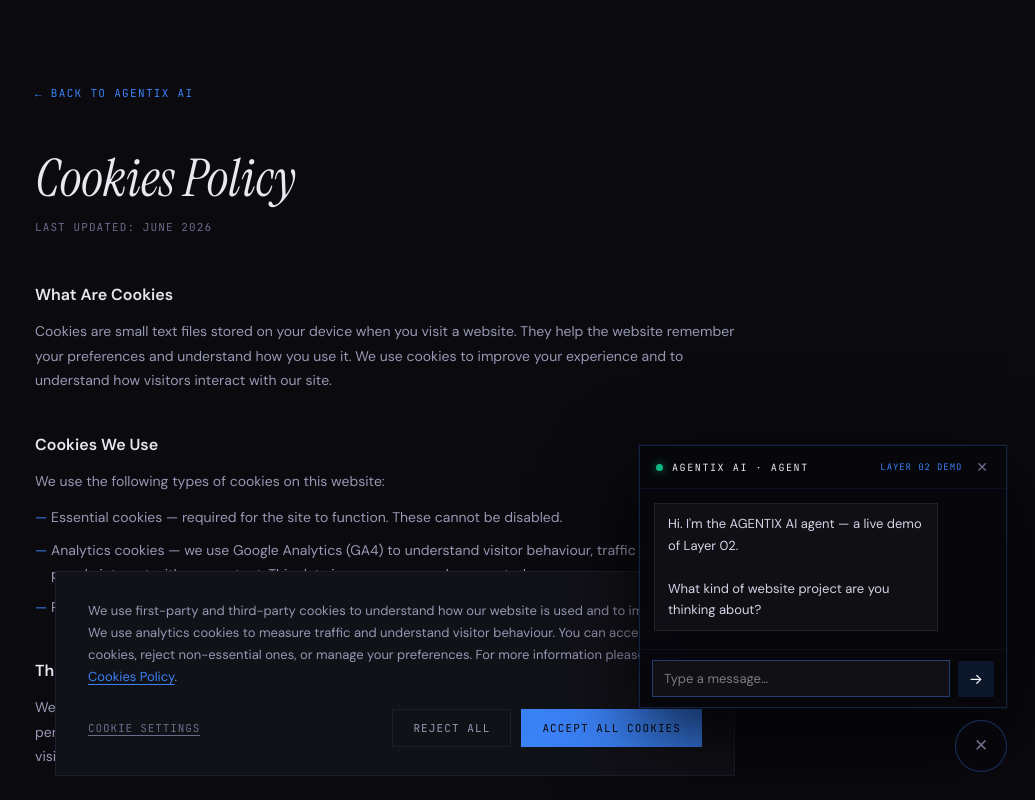
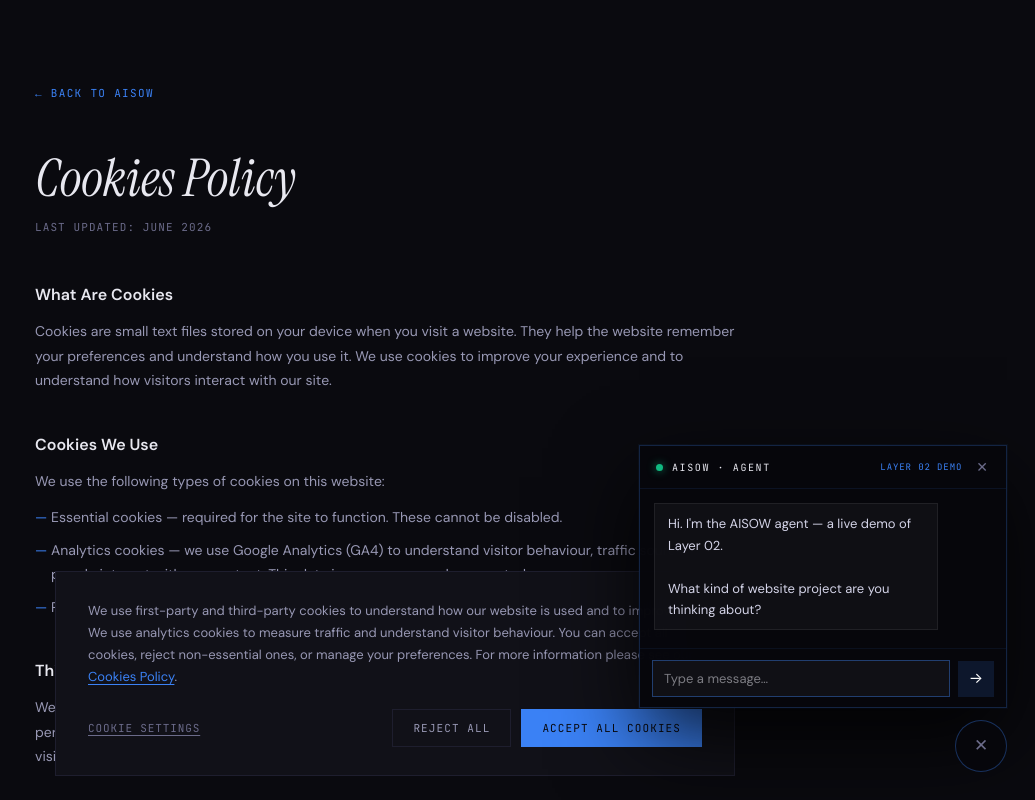
Before and after one commit to Sonya2301/agentix-ai, a Next.js app: page /cookies-policy in a window 1280 px wide. Both pictures are taken after a click on the button "Talk to AI agent". Shown: the top 800 px of the page, without its empty margins (245-1280 px from the left). Built offline with nearby package versions, Linux system fonts and the light colour scheme.

Commit message:
Rename brand from AGENTIX AI to AISOW across all files
Co-Authored-By: Claude Sonnet 4.6 <noreply@anthropic.com>

```diff
--- a/src/app/cookies-policy/page.tsx
+++ b/src/app/cookies-policy/page.tsx
@@ -17,7 +17,7 @@ export default function CookiesPolicy() {
           display: 'inline-block',
           marginBottom: 48,
         }}>
-          ← Back to Agentix AI
+          ← Back to AISOW
         </a>
 
         <h1 style={{
--- a/src/app/layout.tsx
+++ b/src/app/layout.tsx
@@ -4,7 +4,7 @@ import CookieBanner from "../components/CookieBanner";
 import AgentWidget from "../components/AgentWidget";
 
 export const metadata: Metadata = {
-  title: "AGENTIX AI — AI Web Studio",
+  title: "AISOW — AI Web Studio",
   description:
     "We build websites that work in both worlds — for human visitors and for the AI agents replacing them. Three layers: AI-Built, AI-Powered, and Agent-Friendly. Based in Bratislava. Serving globally.",
   keywords: [
@@ -20,15 +20,15 @@ export const metadata: Metadata = {
     "Next.js agency",
     "web design Slovakia",
   ],
-  authors: [{ name: "AGENTIX AI" }],
-  creator: "AGENTIX AI",
+  authors: [{ name: "AISOW" }],
+  creator: "AISOW",
   metadataBase: new URL("https://agentix-ai-five.vercel.app"),
   openGraph: {
     type: "website",
     locale: "en_US",
     url: "https://agentix-ai-five.vercel.app",
-    siteName: "AGENTIX AI",
-    title: "AGENTIX AI — Websites built for humans. And for AI.",
+    siteName: "AISOW",
+    title: "AISOW — Websites built for humans. And for AI.",
     description:
       "60% of searches now end without a click. AI agents skip your homepage and go straight to the data layer. We build websites that work in both worlds.",
     images: [
@@ -36,13 +36,13 @@ export const metadata: Metadata = {
         url: "/og-image.svg",
         width: 1200,
         height: 630,
-        alt: "AGENTIX AI — AI Web Studio",
+        alt: "AISOW — AI Web Studio",
       },
     ],
   },
   twitter: {
     card: "summary_large_image",
-    title: "AGENTIX AI — Websites built for humans. And for AI.",
+    title: "AISOW — Websites built for humans. And for AI.",
     description:
       "60% of searches now end without a click. We build websites that work for human visitors and AI agents.",
     images: ["/og-image.svg"],
@@ -62,7 +62,7 @@ const schemaOrg = {
     {
       "@type": "Organization",
       "@id": "https://agentix-ai-five.vercel.app/#organization",
-      name: "AGENTIX AI",
+      name: "AISOW",
       url: "https://agentix-ai-five.vercel.app",
       description:
         "AI web studio building three-layer websites: AI-Built, AI-Powered, and Agent-Friendly. Making businesses visible to both human visitors and AI search agents.",
@@ -108,7 +108,7 @@ const schemaOrg = {
       "@type": "WebSite",
       "@id": "https://agentix-ai-five.vercel.app/#website",
       url: "https://agentix-ai-five.vercel.app",
-      name: "AGENTIX AI",
+      name: "AISOW",
       publisher: { "@id": "https://agentix-ai-five.vercel.app/#organization" },
     },
     {
@@ -126,15 +126,15 @@ const schemaOrg = {
       mainEntity: [
         {
           "@type": "Question",
-          name: "How much does a website from AGENTIX AI cost?",
+          name: "How much does a website from AISOW cost?",
           acceptedAnswer: {
             "@type": "Answer",
-            text: "AGENTIX AI has three tiers. Starter is €1,200–€1,500: an AI-built website with Layer 03 basics (llms.txt, schema.org, AI crawler permissions), delivered in 5–7 days. Studio is €2,500–€3,500: everything in Starter plus full AEO/GEO content optimization and a strategy call. Premium is €4,000–€6,000: everything in Studio plus custom design direction, two extra revision rounds, and one month of free maintenance. Add-ons: AI Agent (Layer 02) +€1,500–€2,500; MCP Server Integration (Layer 03 premium) +€2,000–€3,500; monthly maintenance €150–€300.",
+            text: "AISOW has three tiers. Starter is €1,200–€1,500: an AI-built website with Layer 03 basics (llms.txt, schema.org, AI crawler permissions), delivered in 5–7 days. Studio is €2,500–€3,500: everything in Starter plus full AEO/GEO content optimization and a strategy call. Premium is €4,000–€6,000: everything in Studio plus custom design direction, two extra revision rounds, and one month of free maintenance. Add-ons: AI Agent (Layer 02) +€1,500–€2,500; MCP Server Integration (Layer 03 premium) +€2,000–€3,500; monthly maintenance €150–€300.",
           },
         },
         {
           "@type": "Question",
-          name: "How long does it take AGENTIX AI to build a website?",
+          name: "How long does it take AISOW to build a website?",
           acceptedAnswer: {
             "@type": "Answer",
             text: "Layer 01 (AI-built website): 5–7 days from briefing to live. Layer 02 add-on (embedded AI agent): +3–5 days. Layer 03 basics are included in every Layer 01 build with no extra time. Full MCP Server integration: +2–4 weeks.",
@@ -166,10 +166,10 @@ const schemaOrg = {
         },
         {
           "@type": "Question",
-          name: "Does AGENTIX AI work with clients outside Slovakia?",
+          name: "Does AISOW work with clients outside Slovakia?",
           acceptedAnswer: {
             "@type": "Answer",
-            text: "Yes. AGENTIX AI is based in Bratislava, Slovakia, and serves clients globally. All collaboration is remote. The founder, Soňa Mášová, has a background in security consulting at Deloitte, IBM, and Takeda, and works in English, Slovak, and Czech.",
+            text: "Yes. AISOW is based in Bratislava, Slovakia, and serves clients globally. All collaboration is remote. The founder, Soňa Mášová, has a background in security consulting at Deloitte, IBM, and Takeda, and works in English, Slovak, and Czech.",
           },
         },
         {
@@ -177,15 +177,15 @@ const schemaOrg = {
           name: "What is MCP server integration?",
           acceptedAnswer: {
             "@type": "Answer",
-            text: "MCP (Model Context Protocol) is Anthropic's open standard for connecting AI agents to external tools and data. An MCP server on a website exposes its functionality as callable tools — so an AI agent like Claude can book a meeting, retrieve pricing, or check availability directly, without opening a browser. AGENTIX AI offers full MCP integration as a Layer 03 premium add-on starting at +€2,000.",
+            text: "MCP (Model Context Protocol) is Anthropic's open standard for connecting AI agents to external tools and data. An MCP server on a website exposes its functionality as callable tools — so an AI agent like Claude can book a meeting, retrieve pricing, or check availability directly, without opening a browser. AISOW offers full MCP integration as a Layer 03 premium add-on starting at +€2,000.",
           },
         },
         {
           "@type": "Question",
-          name: "Who is behind AGENTIX AI?",
+          name: "Who is behind AISOW?",
           acceptedAnswer: {
             "@type": "Answer",
-            text: "AGENTIX AI is run by Soňa Mášová, based in Bratislava, Slovakia. She is a former security consultant with experience at Deloitte, IBM, and Takeda, now building at the intersection of AI, web development, and design. Contact: sona.masova23@gmail.com. Book a call: calendly.com/sona-masova23.",
+            text: "AISOW is run by Soňa Mášová, based in Bratislava, Slovakia. She is a former security consultant with experience at Deloitte, IBM, and Takeda, now building at the intersection of AI, web development, and design. Contact: sona.masova23@gmail.com. Book a call: calendly.com/sona-masova23.",
           },
         },
       ],
--- a/src/components/AgentWidget.tsx
+++ b/src/components/AgentWidget.tsx
@@ -144,7 +144,7 @@ function WorkingIndicator() {
 // ── Main widget ──────────────────────────────────────────────────
 const INITIAL: ChatMessage = {
   role: 'assistant',
-  content: "Hi. I'm the AGENTIX AI agent — a live demo of Layer 02.\n\nWhat kind of website project are you thinking about?",
+  content: "Hi. I'm the AISOW agent — a live demo of Layer 02.\n\nWhat kind of website project are you thinking about?",
 }
 
 export default function AgentWidget() {
@@ -215,7 +215,7 @@ export default function AgentWidget() {
       <div
         role="dialog"
         aria-modal="true"
-        aria-label="AGENTIX AI chat agent"
+        aria-label="AISOW chat agent"
         style={{
           position: 'fixed', bottom: 92, right: 28,
           width: 'min(368px, calc(100vw - 40px))',
@@ -244,7 +244,7 @@ export default function AgentWidget() {
               boxShadow: '0 0 8px rgba(16,185,129,0.7)',
             }} />
             <span style={{ fontFamily: 'var(--font-mono)', fontSize: 10, letterSpacing: '0.16em', textTransform: 'uppercase', color: '#e8e8f0' }}>
-              AGENTIX AI · AGENT
+              AISOW · AGENT
             </span>
           </div>
           <div style={{ display: 'flex', alignItems: 'center', gap: 12 }}>
--- a/src/components/GalaxyExperience.tsx
+++ b/src/components/GalaxyExperience.tsx
@@ -391,7 +391,7 @@ export default function GalaxyExperience() {
   if (reduced) {
     return (
       <div style={{ position: 'fixed', inset: 0, background: 'var(--bg)', zIndex: 1, display: 'flex', flexDirection: 'column', alignItems: 'center', justifyContent: 'center', padding: 40 }}>
-        <span style={{ fontFamily: 'var(--font-mono)', fontSize: 11, letterSpacing: '0.15em', textTransform: 'uppercase', color: 'var(--accent)', marginBottom: 24 }}>AGENTIX AI</span>
+        <span style={{ fontFamily: 'var(--font-mono)', fontSize: 11, letterSpacing: '0.15em', textTransform: 'uppercase', color: 'var(--accent)', marginBottom: 24 }}>AISOW</span>
         <h1 style={{ fontFamily: 'var(--font-serif)', fontSize: 'clamp(32px,6vw,64px)', fontStyle: 'italic', color: 'var(--text)', textAlign: 'center', lineHeight: 1.1 }}>
           ChatGPT can&apos;t find<br />your website.
         </h1>
@@ -437,7 +437,7 @@ export default function GalaxyExperience() {
           boxShadow: '0 0 24px rgba(59,130,246,0.5)',
         }} />
         <span style={{ fontFamily: 'var(--font-mono)', fontSize: 10, letterSpacing: '0.2em', textTransform: 'uppercase', color: '#3b82f6' }}>
-          AGENTIX AI
+          AISOW
         </span>
       </div>
 
@@ -454,7 +454,7 @@ export default function GalaxyExperience() {
         }}
       >
         <span style={{ fontFamily: 'var(--font-mono)', fontSize: 13, letterSpacing: '0.16em', color: '#e8e8f0', textTransform: 'uppercase', fontWeight: 500 }}>
-          AGENTIX AI
+          AISOW
         </span>
         <div style={{ display: 'flex', gap: 28, alignItems: 'center' }}>
           {['Services', 'Pricing', 'About'].map(item => (
@@ -506,7 +506,7 @@ export default function GalaxyExperience() {
           textAlign: 'center',
           lineHeight: 1,
         }}>
-          Agentix AI
+          AISOW
         </h1>
         <span style={{
           fontFamily: 'var(--font-mono)', fontSize: 'clamp(10px, 1.2vw, 13px)',
--- a/src/data/agentix-knowledge.ts
+++ b/src/data/agentix-knowledge.ts
@@ -1,5 +1,5 @@
 export const knowledge: Record<string, string> = {
-  pricing: `AGENTIX AI pricing:
+  pricing: `AISOW pricing:
 
 Starter — €1,200–€1,500
 For agencies and freelancers. AI-built website, Layer 03 basics (llms.txt, schema.org, AI crawler config), 5–7 day delivery.
@@ -45,7 +45,7 @@ Included in all tiers at no extra charge:
 Premium add-on (+€2,000–€3,500):
 • MCP Server — exposes the site as callable tools. AI agents can book meetings, get pricing, check availability without a browser.`,
 
-  process: `How AGENTIX AI works — 5 steps, 5–7 days:
+  process: `How AISOW works — 5 steps, 5–7 days:
 
 01 — Client Briefing (Day 1): 30-min call + Notion briefing form. Brand voice, goals, audience, competitors, tone.
 02 — AI Copy Generation (Day 1–2): AI writes all text from the brief. 30 minutes.
@@ -53,7 +53,7 @@ Premium add-on (+€2,000–€3,500):
 04 — Visual Generation (Day 4–5): Custom images in brand style. No stock photos.
 05 — Deploy + Setup (Day 5–7): Domain, Analytics, Search Console, sitemap, schema, GDPR, AI crawlers. Live. Loom handover.`,
 
-  about: `AGENTIX AI is run by Soňa Mášová, Bratislava, Slovakia. Serving clients globally.
+  about: `AISOW is run by Soňa Mášová, Bratislava, Slovakia. Serving clients globally.
 
 Background: Former Security Consultant at Deloitte, IBM, and Takeda. Now building at the intersection of AI, web development, and design.
 
--- a/src/lib/leads.ts
+++ b/src/lib/leads.ts
@@ -38,7 +38,7 @@ export async function saveLead(input: LeadData): Promise<void> {
         subject: `New lead — ${lead.name ?? 'Anonymous'} · ${lead.tier} tier`,
         html: `
           <div style="font-family:monospace;max-width:560px">
-            <h2 style="margin-bottom:20px">New Lead — AGENTIX AI Agent</h2>
+            <h2 style="margin-bottom:20px">New Lead — AISOW Agent</h2>
             <table style="border-collapse:collapse;width:100%;font-size:13px">
               <tr><td style="padding:8px 12px;border:1px solid #ddd;color:#888">Name</td><td style="padding:8px 12px;border:1px solid #ddd">${lead.name ?? '—'}</td></tr>
               <tr><td style="padding:8px 12px;border:1px solid #ddd;color:#888">Email</td><td style="padding:8px 12px;border:1px solid #ddd">${lead.email ?? '—'}</td></tr>
```
Also changed, not shown: src/app/api/chat/route.ts (+4 -4 lines), src/app/page.tsx (+4 -4 lines), public/llms.txt, 2 other files (tests, documents, lock files or other folders).
